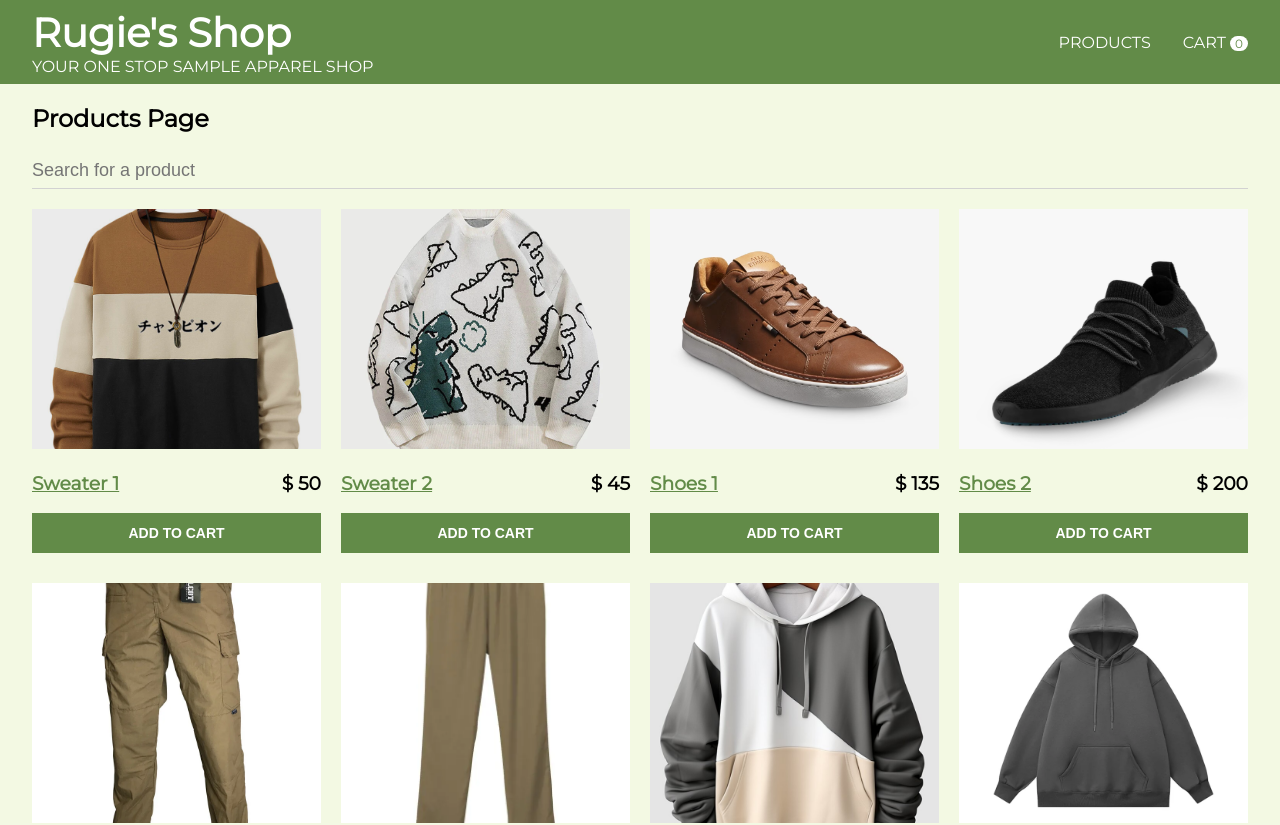
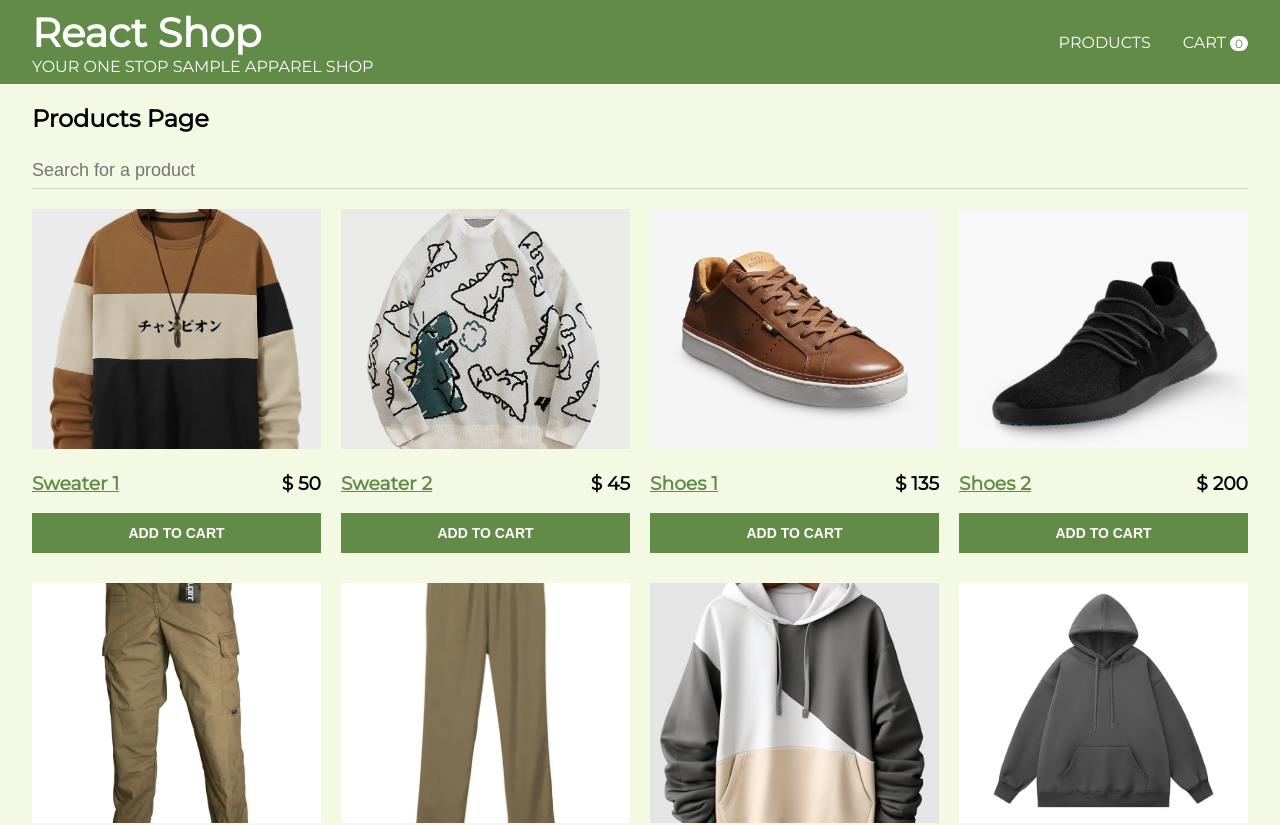
Before and after one commit to norugie/ecommerce-webapp, a React (Create React App) app: page / in a window 1280 px wide. Shown: the top 825 px of the page. Built offline with nearby package versions, Linux system fonts and the light colour scheme.

Commit message:
name changes

```diff
--- a/public/index.html
+++ b/public/index.html
@@ -24,7 +24,7 @@
       work correctly both with client-side routing and a non-root public URL.
       Learn how to configure a non-root public URL by running `npm run build`.
     -->
-    <title>Rugie's Shop</title>
+    <title>React Shop</title>
   </head>
   <body>
     <noscript>You need to enable JavaScript to run this app.</noscript>
--- a/src/components/navbar.jsx
+++ b/src/components/navbar.jsx
@@ -6,7 +6,7 @@ function Navbar ({cartNumber}) {
         <header>
             <div className='container container-nav'>
                 <div className='title'>
-                    <h1 className='header'>Rugie's Shop</h1>
+                    <h1 className='header'>React Shop</h1>
                     <p className='header-subtitle'>Your One Stop Sample Apparel Shop</p>
                 </div>
                 <nav className='navbar'>
```
